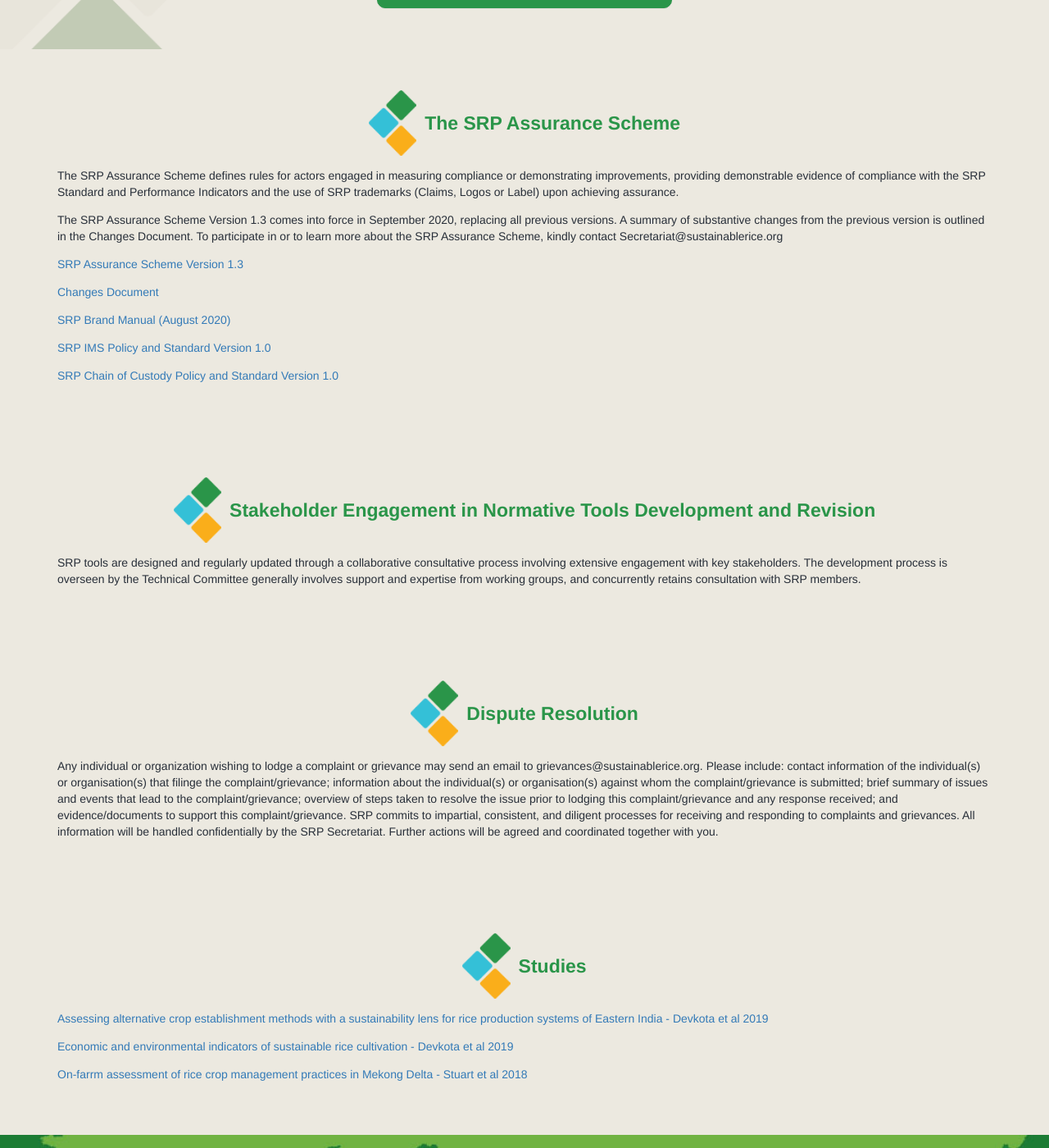
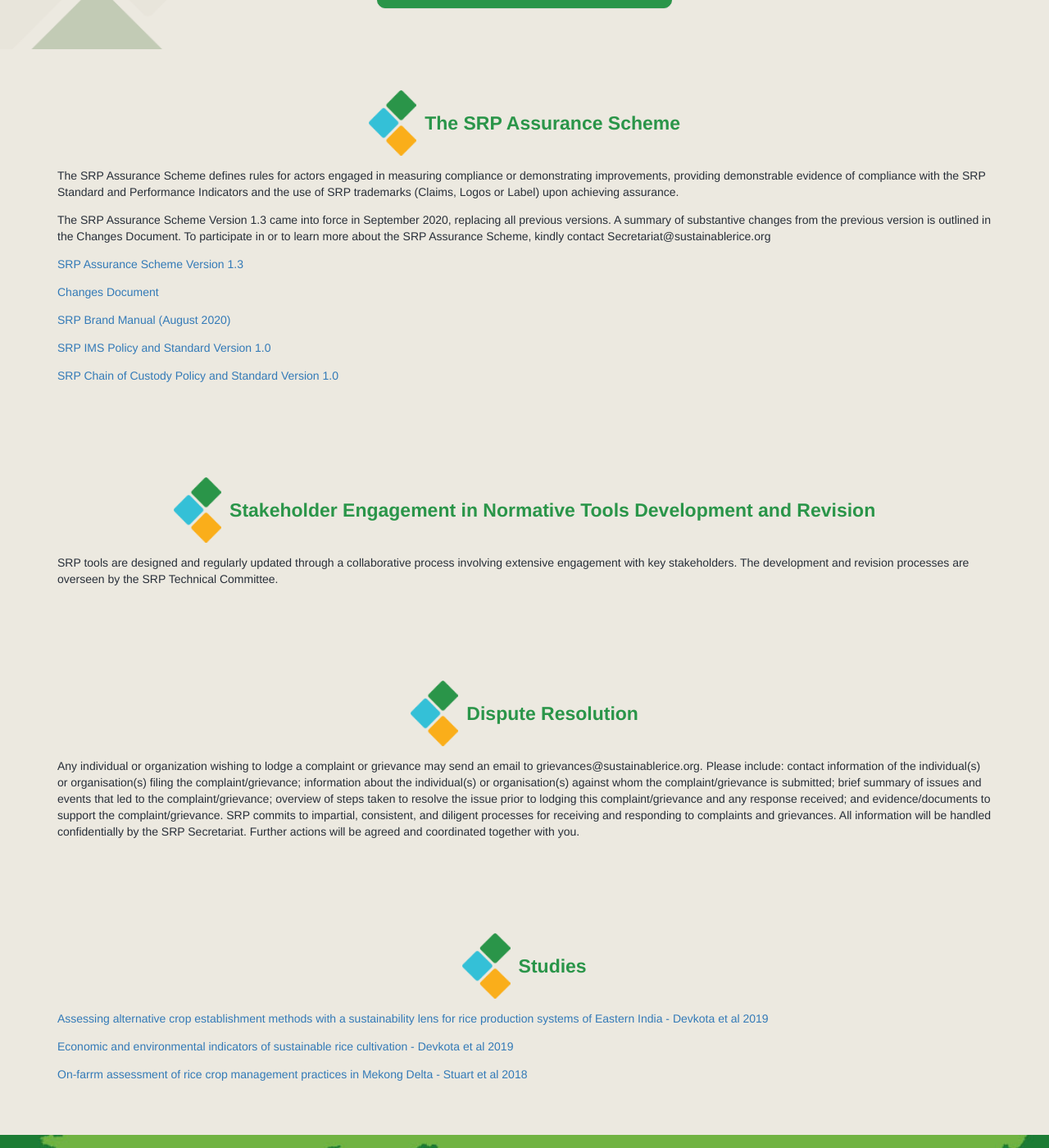
Before and after one commit to sustainablericeplatform/sustainablericeplatform.github.io, a Jekyll site: the page built from Resources/index.html, in a window 1280 px wide and 1400 px high, scrolled down 1838 px. Shown: the whole window at 82% size. Built offline with Jekyll 4.4.1, drawn with Linux system fonts in a browser that asks for light colours; some of the changed text lies outside the part shown.

Commit message:
Update index.html

```diff
--- a/Resources/index.html
+++ b/Resources/index.html
@@ -93,7 +93,7 @@
         <ul class="srp-list">
          <!--<h1 class="green">Sustainable rice production in Thailand</h1>-->
 <p>The SRP Assurance Scheme defines rules for actors engaged in measuring compliance or demonstrating improvements, providing demonstrable evidence of compliance with the SRP Standard and Performance Indicators and the use of SRP trademarks (Claims, Logos or Label) upon achieving assurance.</p>
-        <p>The SRP Assurance Scheme Version 1.3 comes into force in September 2020, replacing all previous versions. A summary of substantive changes from the previous version is outlined in the Changes Document. To participate in or to learn more about the SRP Assurance Scheme, kindly contact Secretariat@sustainablerice.org</p>
+        <p>The SRP Assurance Scheme Version 1.3 came into force in September 2020, replacing all previous versions. A summary of substantive changes from the previous version is outlined in the Changes Document. To participate in or to learn more about the SRP Assurance Scheme, kindly contact Secretariat@sustainablerice.org</p>
           <p><a href="/assets/docs/SRP Assurance Scheme (Final).pdf" target=_blank">SRP Assurance Scheme Version 1.3</a></p>
           <p><a href="/assets/docs/SRP Assurance Scheme - Changes Document 0709 FINAL.pdf" target=_blank">Changes Document</a></p>
           <p><a href="/assets/docs/SRP_Brand Manual_2020 (August).pdf" target=_blank">SRP Brand Manual (August 2020)</a></p>
@@ -113,7 +113,7 @@
             </div>
         </div>
         <ul class="srp-list">
-        <p>SRP tools are designed and regularly updated through a collaborative consultative process involving extensive engagement with key stakeholders. The development process is overseen by the Technical Committee generally involves support and expertise from working groups, and concurrently retains consultation with SRP members. </p>
+        <p>SRP tools are designed and regularly updated through a collaborative process involving extensive engagement with key stakeholders. The development and revision processes are overseen by the SRP Technical Committee.</p>
            </ul>
         </div>
     </div>
@@ -128,7 +128,7 @@
             </div>
         </div>
         <ul class="srp-list">
-        <p>Any individual or organization wishing to lodge a complaint or grievance may send an email to grievances@sustainablerice.org. Please include: contact information of the individual(s) or organisation(s) that filinge the complaint/grievance; information about the individual(s) or organisation(s) against whom the complaint/grievance is submitted; brief summary of issues and events that lead to the complaint/grievance; overview of steps taken to resolve the issue prior to lodging this complaint/grievance and any response received; and evidence/documents to support this complaint/grievance.
+        <p>Any individual or organization wishing to lodge a complaint or grievance may send an email to grievances@sustainablerice.org. Please include: contact information of the individual(s) or organisation(s) filing the complaint/grievance; information about the individual(s) or organisation(s) against whom the complaint/grievance is submitted; brief summary of issues and events that led to the complaint/grievance; overview of steps taken to resolve the issue prior to lodging this complaint/grievance and any response received; and evidence/documents to support the complaint/grievance.
 
 SRP commits to impartial, consistent, and diligent processes for receiving and responding to complaints and grievances. All information will be handled confidentially by the SRP Secretariat. Further actions will be agreed and coordinated together with you.
 </p>
```
